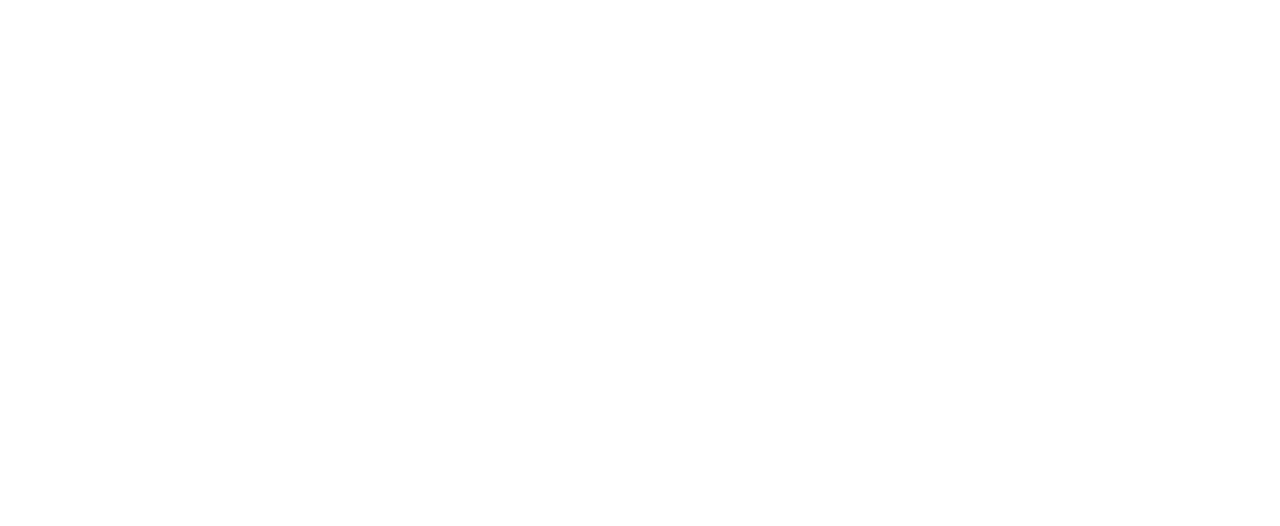
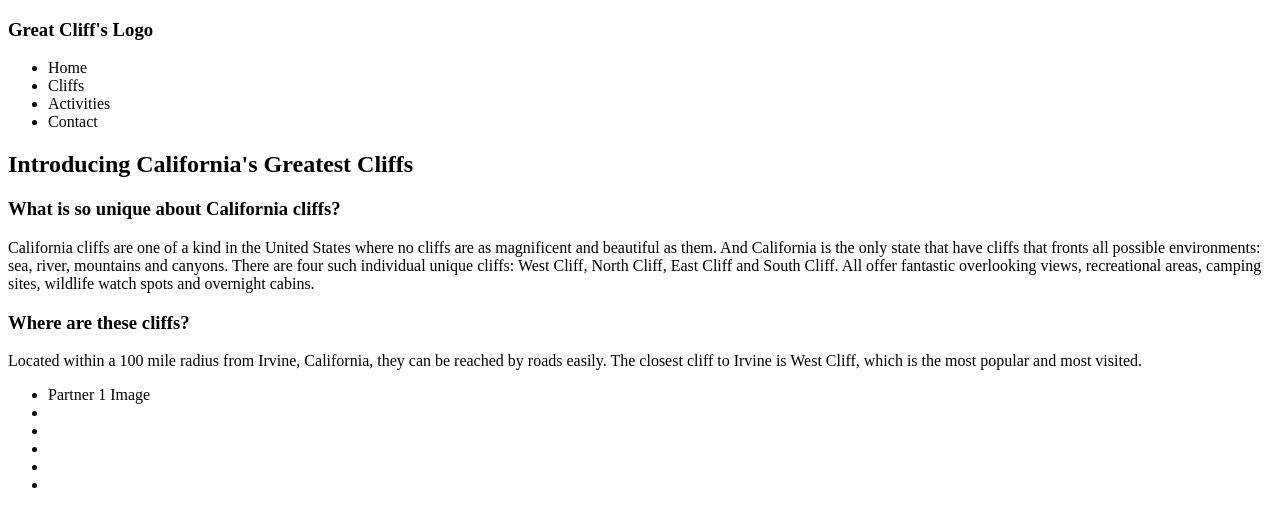
Before and after one commit to htong12/homework-module1, a plain HTML site: page index.html in a window 1280 px wide. Drawn offline with Linux system fonts and the light colour scheme.

Commit message:
second commit

```diff
--- a/index.html
+++ b/index.html
@@ -7,10 +7,75 @@
 
 <body>
 
+    <!-- Start Container -->
+    <div id="container">
+        <header>
+            <div class="main-header">
+                <div class="logo">
+                    <h3>Great Cliff's Logo</h3>
+                </div>
+
+                <!-- Navigaion -->
+                <nav class="main-menu">
+                    <ul>
+
+                        <li>Home</li>
+                        <li>Cliffs</li>
+                        <li>Activities</li>
+                        <li>Contact</li>
+
+                    </ul>
+                </nav>
+
+                <!-- Main Content-->
+                <main>
+                    <h2>Introducing California's Greatest Cliffs</h2>
+
+                    <h3>What is so unique about California cliffs?</h3>
+
+                    <p>California cliffs are one of a kind in the United States where no cliffs are as magnificent and beautiful as them.
+                        And California is the only state that have cliffs that fronts all possible environments: sea, river, mountains and canyons.
+                        There are four such individual unique cliffs: West Cliff,
+                        North Cliff, East Cliff and South Cliff. All offer fantastic overlooking views, recreational areas,
+                        camping sites, wildlife watch spots and overnight cabins.</p>
+
+                    <h3>Where are these cliffs?</h3>
+
+                    <p>Located within a 100 mile radius from Irvine, California, they can be reached by roads easily.
+                        The closest cliff to Irvine is West Cliff, which is the most popular and most visited.</p>
+
+
+                </main>
+
+                <!-- Section Content -->
+                <section>
+                    <ul id="partners">
+
+                        <li class="partner">Partner 1 Image</li>
+                        <li class="partner"></li>
+                        <li class="partner"></li>
+                        <li class="partner"></li>
+                        <li class="partner"></li>
+                        <li class="partner"></li>
+
+
+                    </ul>
+                </section>
+
+            </div>
+        </header>
 
 
 
 
 
+
+
+
+
+
+    </div>
+    <!-- End Container -->
+
 </body>
 </html>
```
